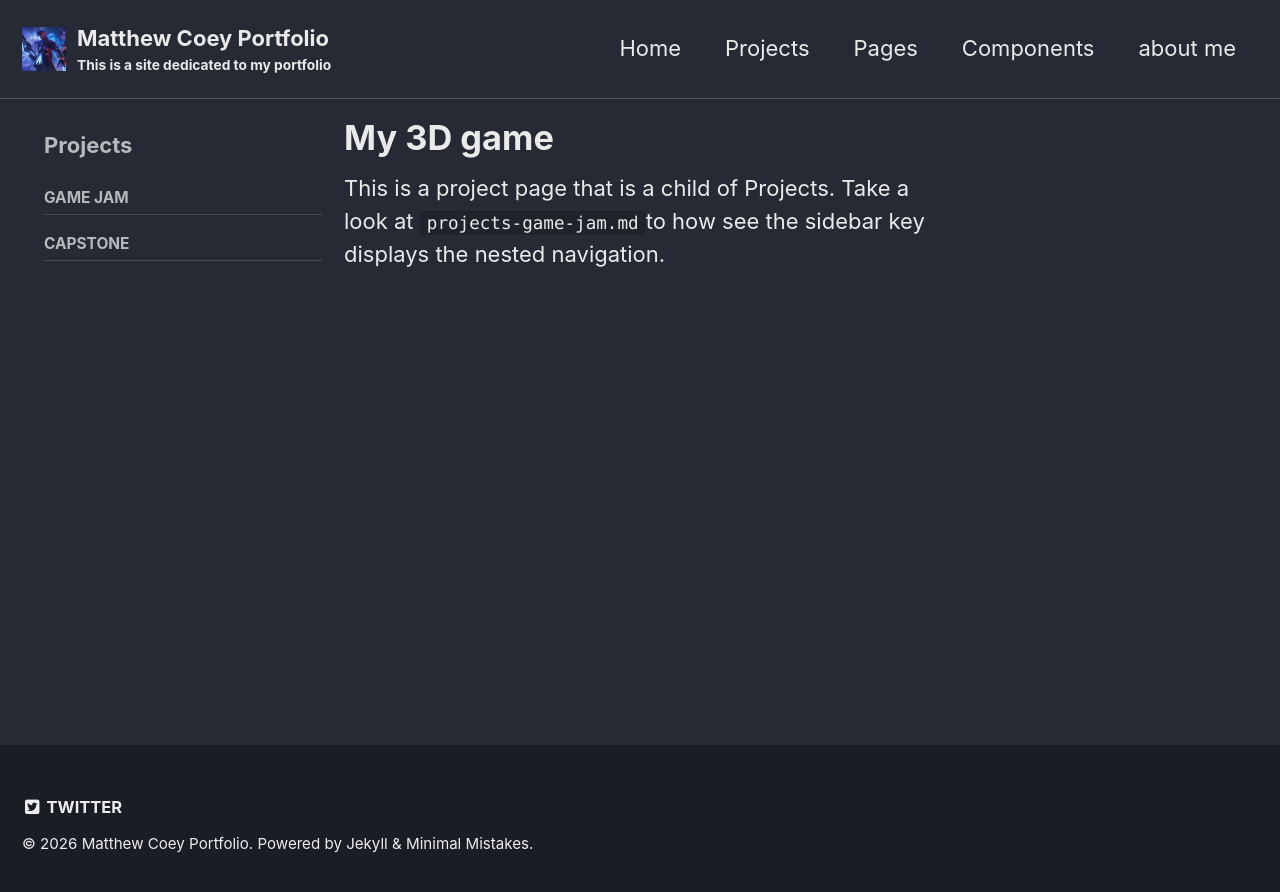
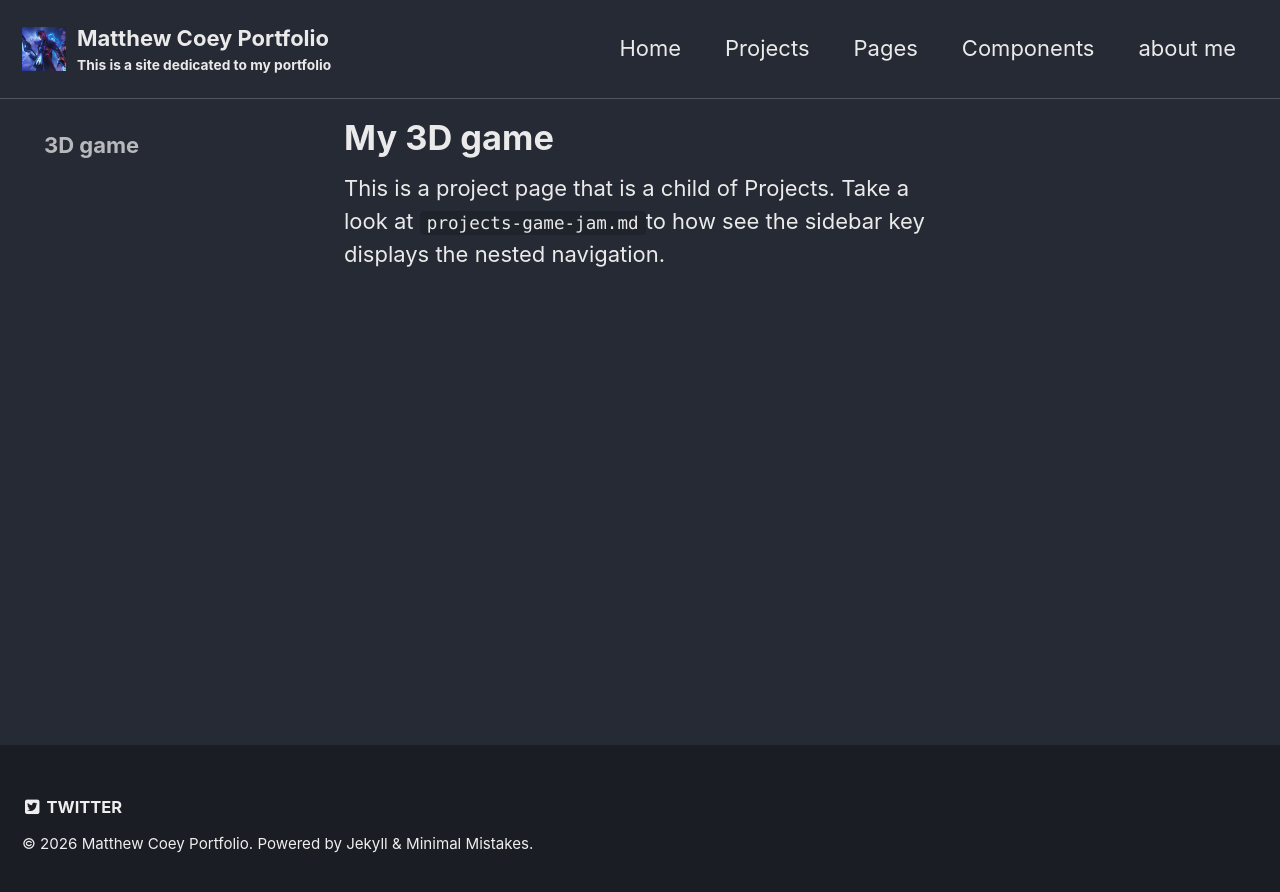
Before and after one commit to Coey-M2/Coey-M2.github.io, a Jekyll site: the page built from _pages/projects-3D-game.md, in a window 1280 px wide. Shown: the top 892 px of the page. Built offline with Jekyll 4.4.1, drawn with Linux system fonts in a browser that asks for light colours.

Commit message:
Update sidebar title for 3D game project page

```diff
--- a/_pages/projects-3D-game.md
+++ b/_pages/projects-3D-game.md
@@ -3,9 +3,9 @@ title: "My 3D game"
 layout: single
 permalink: /projects/3D-game/
 sidebar:
-  title: "Projects"
+  title: "3D game"
   nav:
-    - projects
+    - 3D game
 
 ---
 This is a project page that is a child of Projects. Take a look at `projects-game-jam.md`to how see the sidebar key displays the nested navigation.
```
